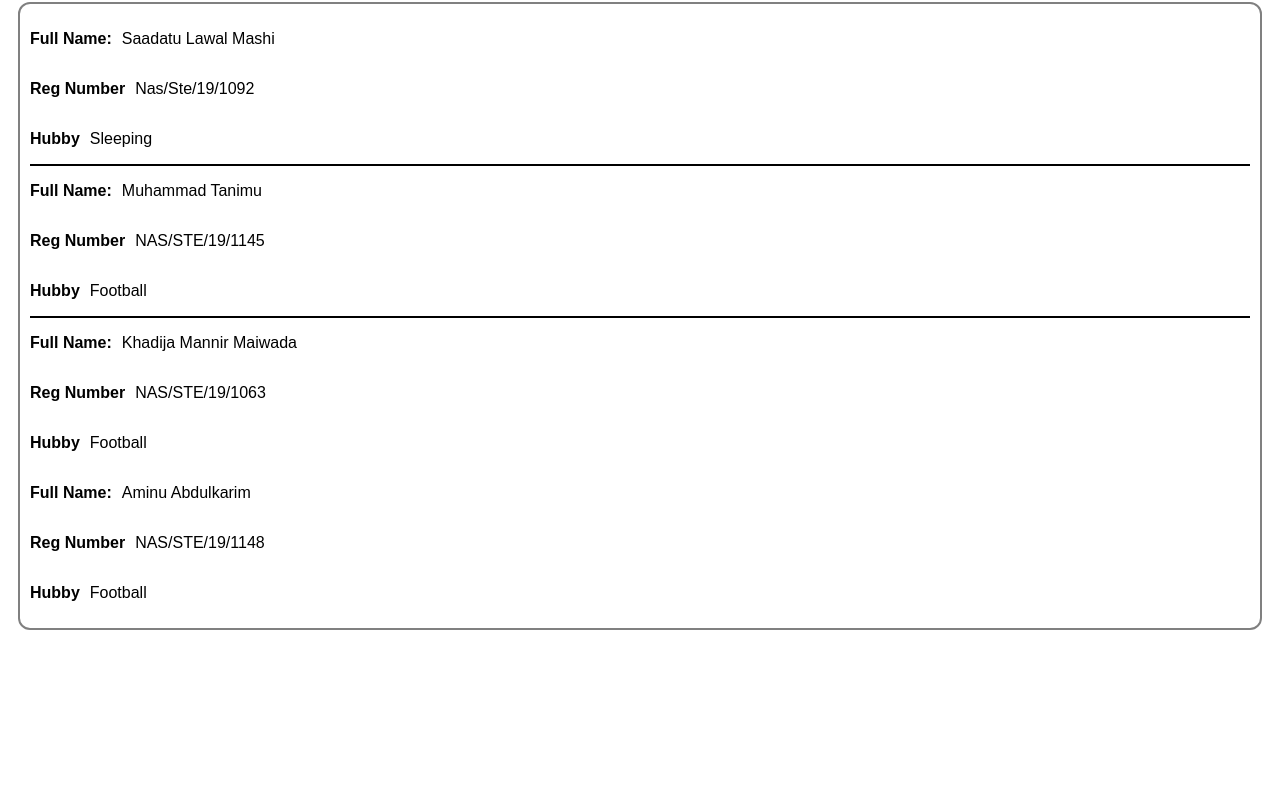
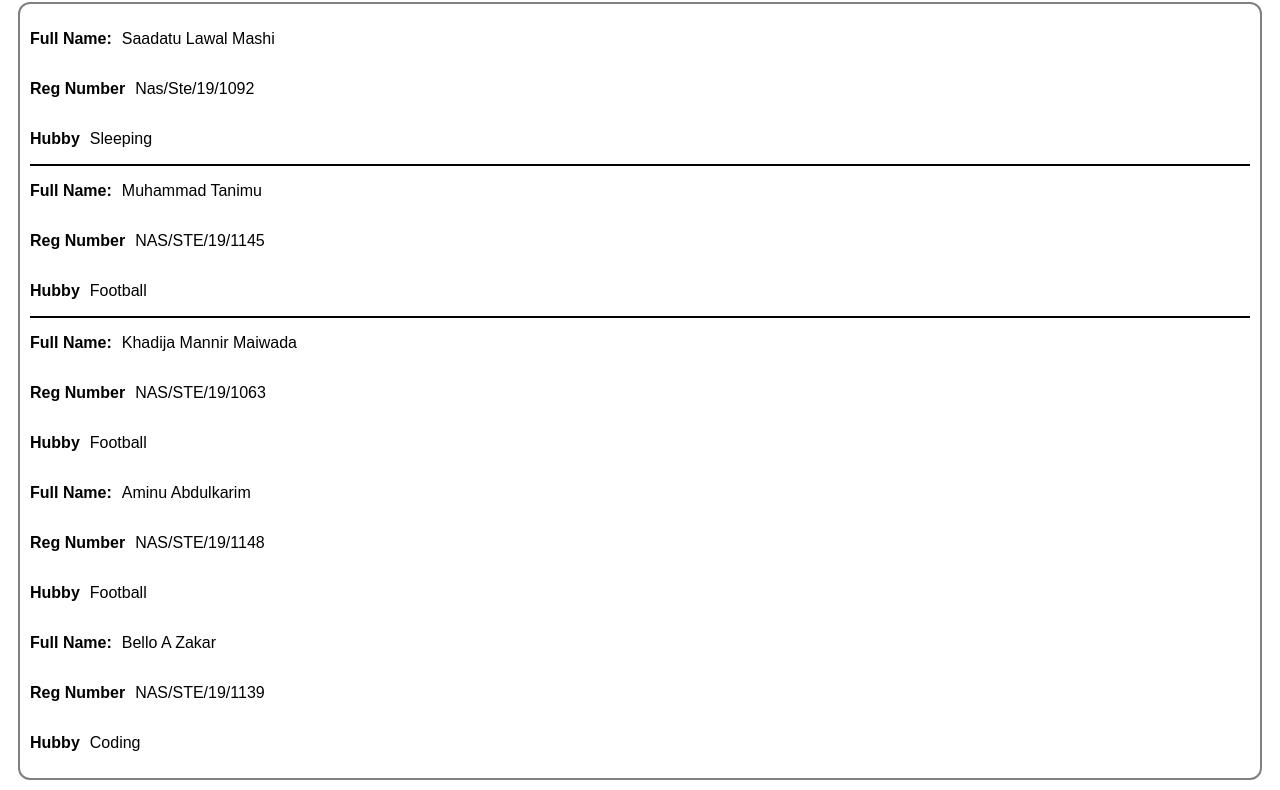
Before and after one commit to saadatumashi/open-source, a plain HTML site: page index.html in a window 1280 px wide. Shown: the part 78-868 px from the top of the page. Before the commit the page ends 800 px from the top, so only its background shows below. Drawn offline with Linux system fonts and the light colour scheme.

Commit message:
Bello has added his profile

```diff
--- a/index.html
+++ b/index.html
@@ -91,6 +91,20 @@
         <b>hubby</b>
         <p>football</p>
       </div>
+      <div class="inner-container">
+        <div class="row">
+          <b>full name: </b>
+          <p>Bello A Zakar</p>
+        </div>
+        <div class="row">
+          <b>reg number</b>
+          <p>NAS/STE/19/1139</p>
+        </div>
+        <div class="row">
+          <b>hubby</b>
+          <p>Coding</p>
+        </div>
+      </div>
       <!-- write your code here -->
     </div>
   </body>
```
Also changed, not shown: 1 other file.
